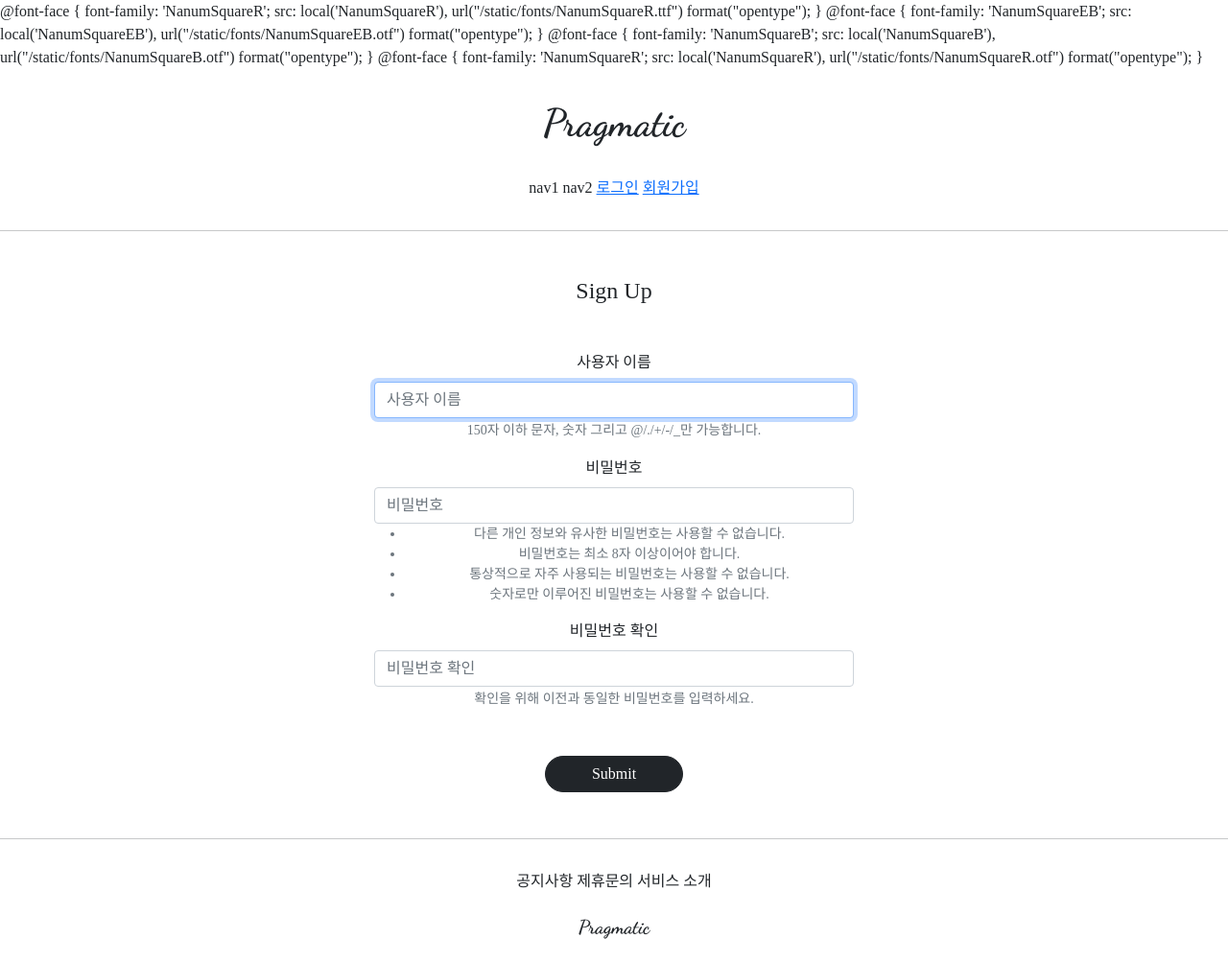
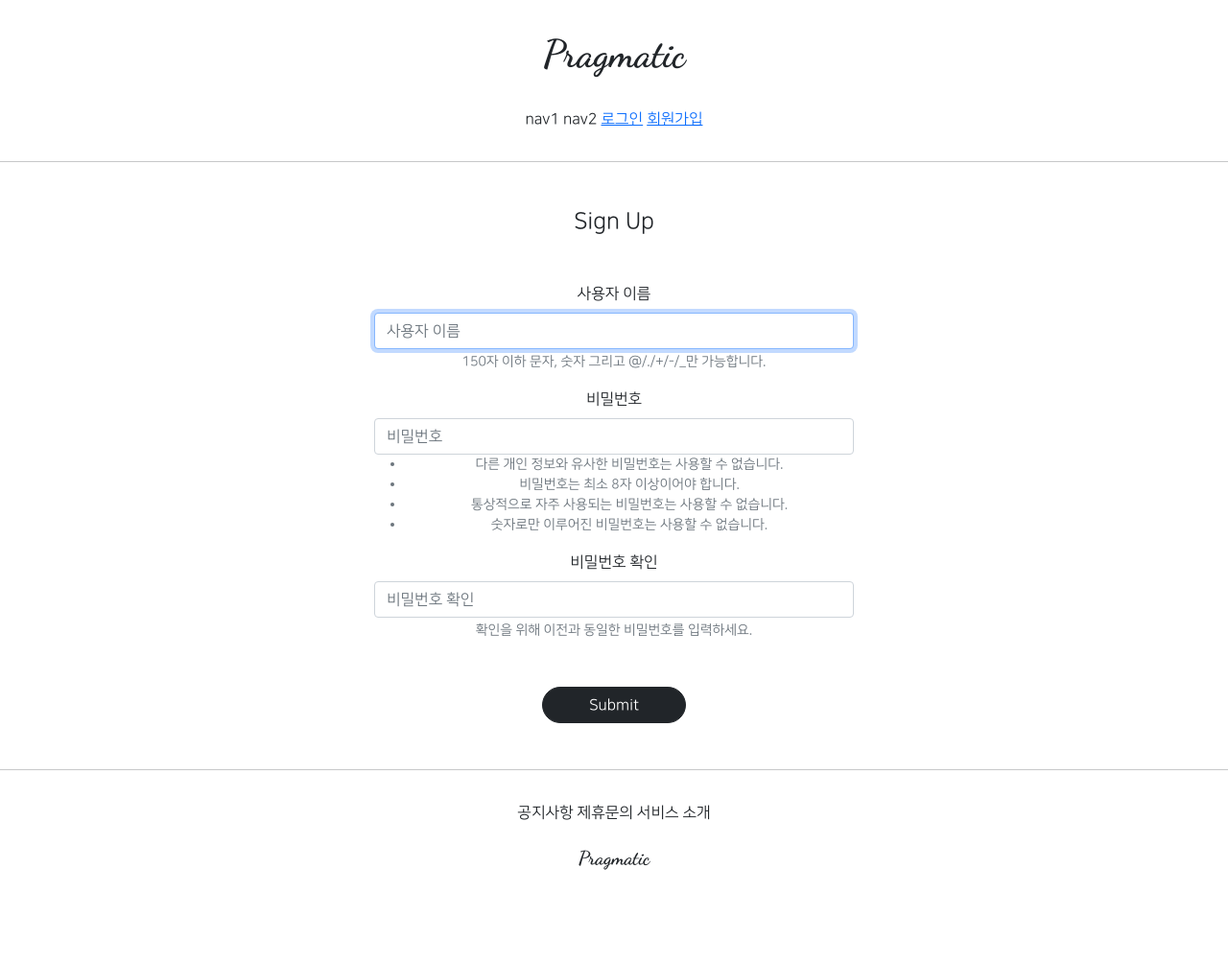
Before and after one commit to jin2313/gis_web_01, a Django app: page /accounts/create/ in a window 1280 px wide. Shown: the whole page at 96% size. After the commit the page ends 907 px from the top, so only its background shows below. Run offline with Django 3.2, Linux system fonts and the light colour scheme; parts of the project's set-up code (start-up, migrations or seed data) failed here and were passed over; some libraries are stand-ins or nearby versions.

Commit message:
07/15 web 01 commit1

```diff
--- a/templates/head.html
+++ b/templates/head.html
@@ -13,10 +13,11 @@
     {# DEFAULT CSS LINKS #}
     <link rel="stylesheet" type="text/css" href="{% static 'base.css' %}">
 
-     @font-face {
+     <style>
+        @font-face {
             font-family: 'NanumSquareR';
             src: local('NanumSquareR'),
-            url("{% static 'fonts/NanumSquareR.ttf' %}") format("opentype");
+            url("{% static 'fonts/NanumSquareR.otf' %}") format("opentype");
         }
         @font-face {
             font-family: 'NanumSquareEB';
@@ -29,9 +30,9 @@
             url("{% static 'fonts/NanumSquareB.otf' %}") format("opentype");
         }
         @font-face {
-            font-family: 'NanumSquareR';
-            src: local('NanumSquareR'),
-            url("{% static 'fonts/NanumSquareR.otf' %}") format("opentype");
+            font-family: 'NanumSquareL';
+            src: local('NanumSquareL'),
+            url("{% static 'fonts/NanumSquareL.otf' %}") format("opentype");
         }
     </style>
 
```
